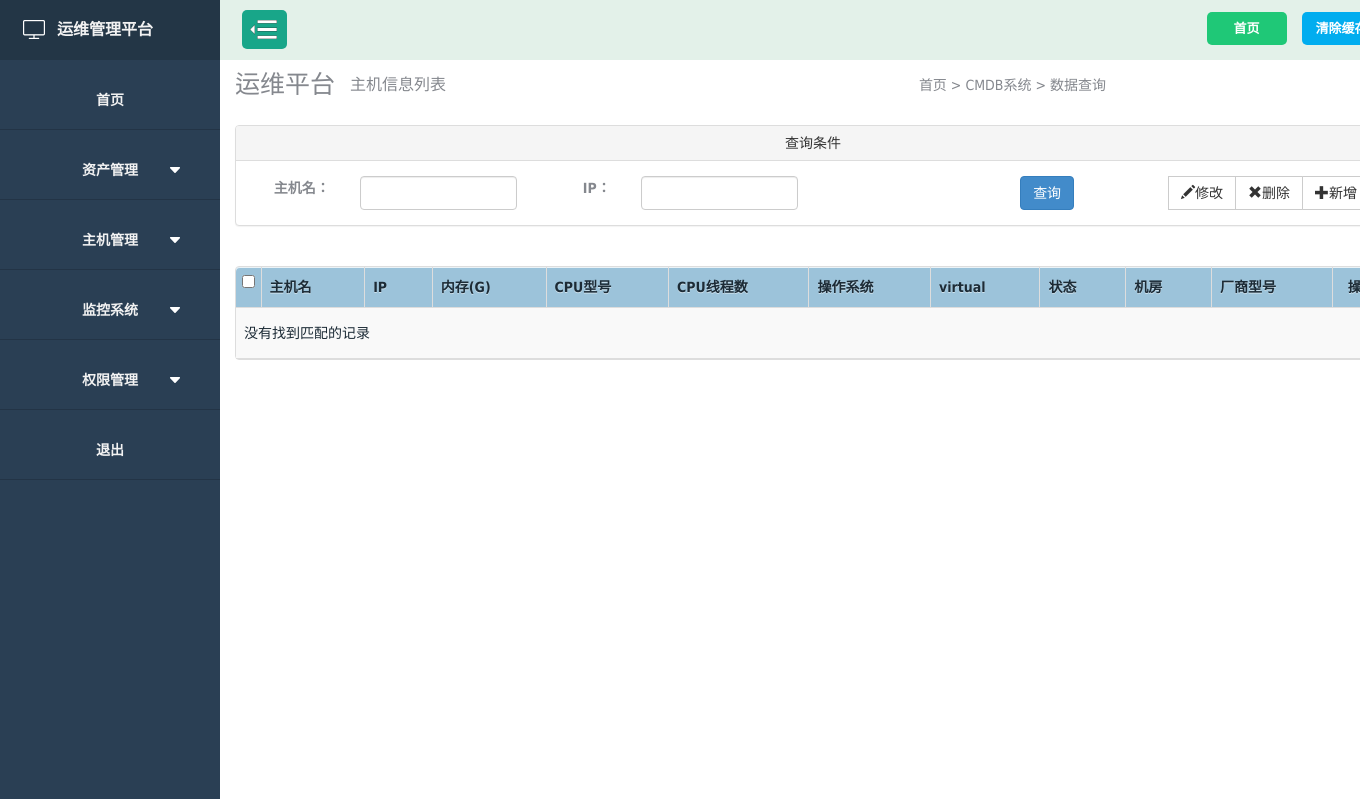
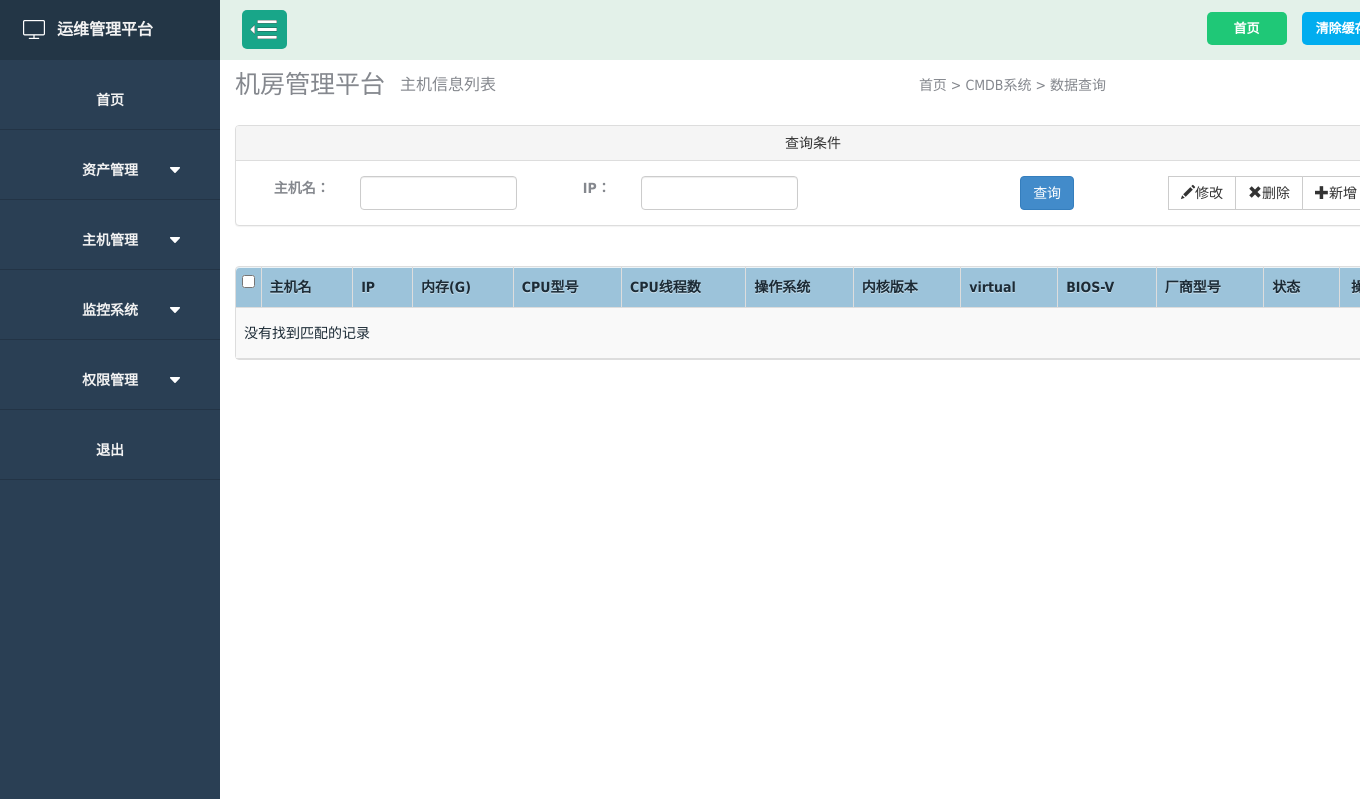
Before and after one commit to pwxwmm/DjangoWebDevOps, a Django app: template webserver/templates/serverlist.html in a window 1360 px wide; the page is wider, and only the part inside the window is pictured. Shown: the top 799 px of that part. Run offline with Django 3.2, Linux system fonts and the light colour scheme; the template is opened without the code that fills it, so the values that code supplies are empty; some libraries are stand-ins or nearby versions.

Commit message:
Update serverlist.html

```diff
--- a/webserver/templates/serverlist.html
+++ b/webserver/templates/serverlist.html
@@ -12,7 +12,7 @@
 <div class="home">
     <div class="home_right">
         <div class="homepage">
-            <div class="ptbt"><a>运维平台</a></div>
+            <div class="ptbt"><a>机房管理平台</a></div>
             <div class="pagename"><a>主机信息列表</a></div>
             <div class="dangqianweizhi"><a>首页 > CMDB系统 > 数据查询</a></div>
         </div>
@@ -62,7 +62,7 @@
                             contentType: "application/x-www-form-urlencoded",//必须要有！！！！
                             dataType: "json",
                             cache: false,
-                            url:'{% url 'server_list' %}',
+                            url:'{% url "server_list" %}',
                             toolbar: '#mytab',//指定工具栏
                             striped: true,  //表格显示条纹
                             dataField: "rows",
@@ -121,22 +121,27 @@
                                     sortable:true
                                 },
                                 {
+                                    title:'内核版本',
+                                    field:'kernelrelease',
+                                    sortable:true
+                                },
+                                {
                                     title:'virtual',
                                     field:'virtual1',
                                     sortable:true
                                 },
                                 {
-                                    title:'状态',
-                                    field:'status',
-                                    sortable:true
-                                },
-                                {
-                                    title:'机房',
-                                    field:'status',
+                                    title:'BIOS-V',
+                                    field:'biosversion',
                                     sortable:true
                                 },
                                 {
                                     title:'厂商型号',
+                                    field:'serialnumber',
+                                    sortable:true
+                                },
+                                {
+                                    title:'状态',
                                     field:'status',
                                     sortable:true
                                 },
@@ -148,7 +153,7 @@
                                     //formatter:operateFormatter
                                     formatter:function(value,row,serverlist){
                                         var e = '<a href="#" mce_href="#" onclick="edit(\''+ row.id + '\')">编辑</a> ';
-                                        var d = '<a href="{% url "server_list"%}'+ row.id +'" mce_href="#" onclick="return delete_sql();">删除</a> ';
+                                        var d = '<a href="{% url "server_list" %}'+ row.id +'" mce_href="#" onclick="return delete_sql();">删除</a> ';
                                             return e+d;
                                     }
                                 }
```
